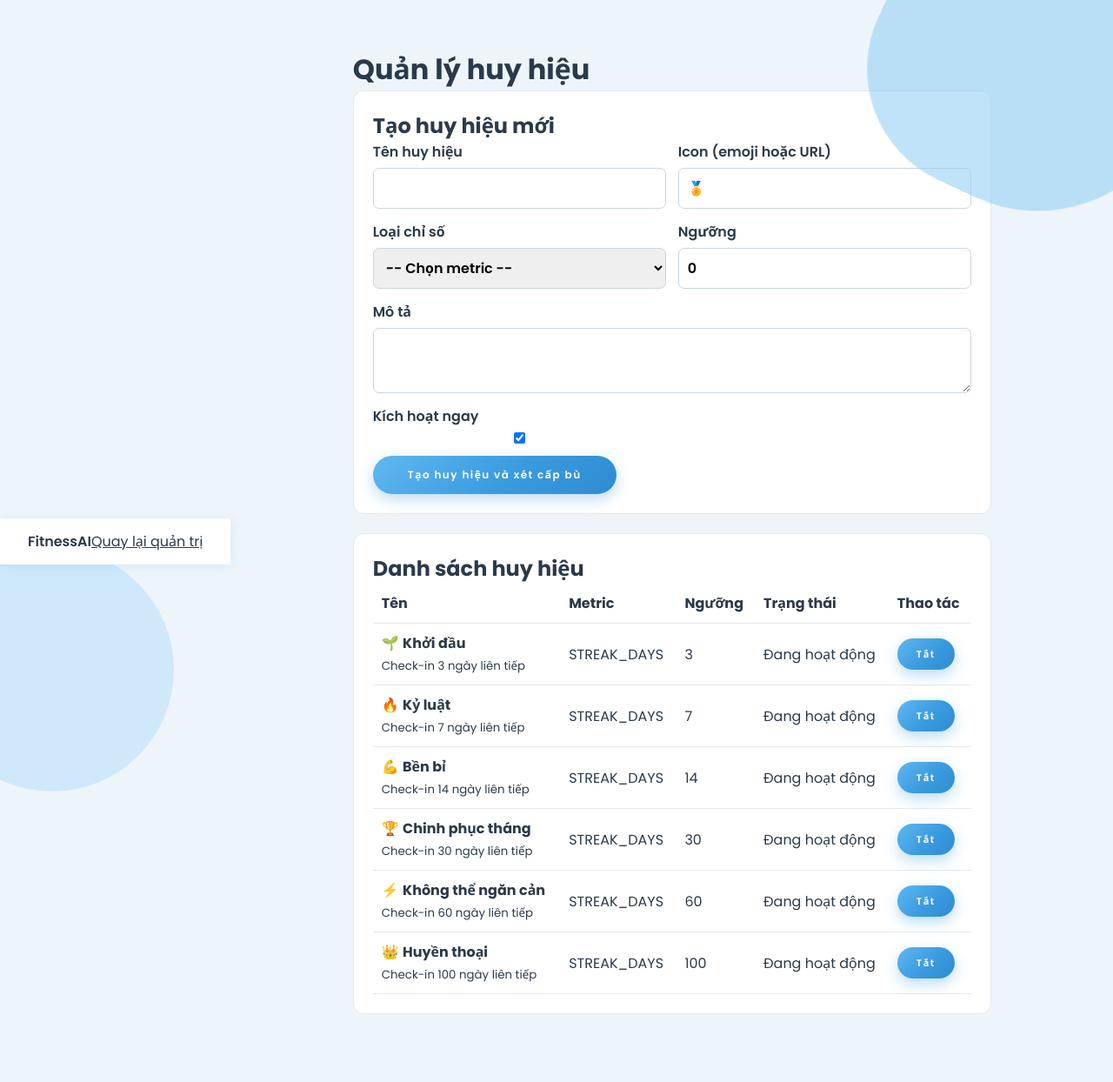
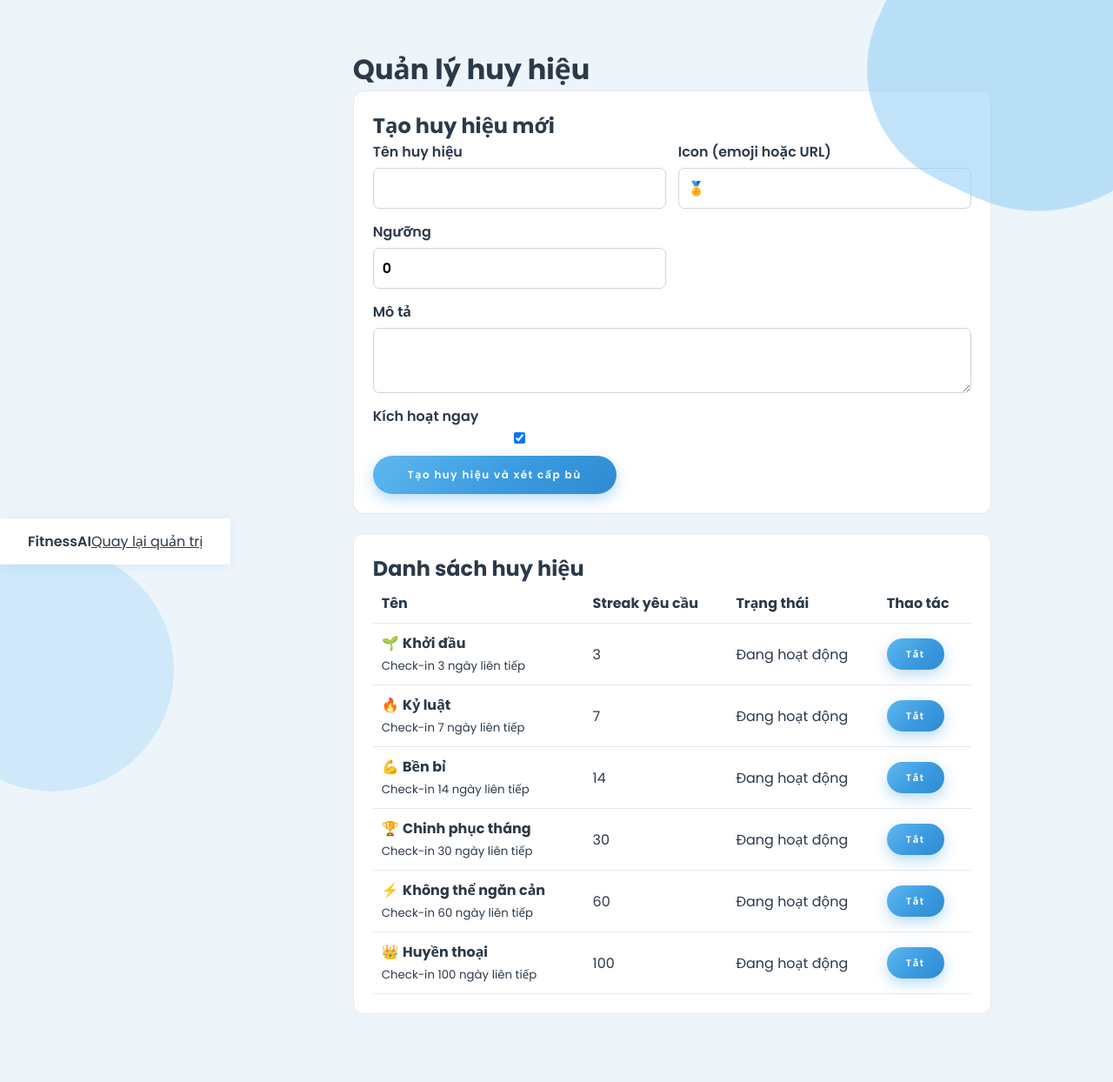
Before and after one commit to thaitu-code/OOP_Java_Project-, a Spring Boot app: page /admin/badges/page in a window 1280 px wide. Shown: the whole page at 87% size. Run offline with Spring Boot 4, Linux system fonts and the light colour scheme; a user stored in the database is signed in; data comes from the database, SQL or seed files in the repository; some of the project's set-up classes (security, data sources, template engines, error pages and the like) are left out, and stand-ins take their place.

Commit message:
fix badge function

```diff
--- a/src/main/java/vn/id/fitnessai/controller/BadgeAdminController.java
+++ b/src/main/java/vn/id/fitnessai/controller/BadgeAdminController.java
@@ -21,7 +21,7 @@ public class BadgeAdminController {
     public List<Map<String, Object>> list() {
         return badgeService.activeBadges().stream().map(b -> Map.<String, Object>of(
                 "id", b.getId(), "name", b.getName(), "description", b.getDescription(),
-                "icon", b.getIcon() == null ? "" : b.getIcon(), "metricType", b.getMetricType(),
+                "icon", b.getIcon() == null ? "" : b.getIcon(),
                 "thresholdValue", b.getThresholdValue(), "active", b.isActive()
         )).toList();
     }
@@ -30,9 +30,9 @@ public class BadgeAdminController {
     @ResponseStatus(HttpStatus.CREATED)
     public Map<String, Object> create(@Valid @RequestBody BadgeCreateRequest request) {
         Badge badge = badgeService.createBadge(request.getName(), request.getDescription(),
-                request.getIcon(), request.getMetricType(), request.getThresholdValue(), request.isActive());
+                request.getIcon(), request.getThresholdValue(), request.isActive());
         return Map.of("id", badge.getId(), "name", badge.getName(),
-                "metricType", badge.getMetricType(), "thresholdValue", badge.getThresholdValue());
+                "thresholdValue", badge.getThresholdValue());
     }
 
     @PatchMapping("/{id}/active")
--- a/src/main/java/vn/id/fitnessai/controller/BadgeAdminPageController.java
+++ b/src/main/java/vn/id/fitnessai/controller/BadgeAdminPageController.java
@@ -5,7 +5,6 @@ import org.springframework.stereotype.Controller;
 import org.springframework.ui.Model;
 import org.springframework.web.bind.annotation.*;
 import vn.id.fitnessai.dto.BadgeCreateRequest;
-import vn.id.fitnessai.enums.BadgeMetricType;
 import vn.id.fitnessai.repository.BadgeRepository;
 import vn.id.fitnessai.service.BadgeService;
 
@@ -19,7 +18,6 @@ public class BadgeAdminPageController {
     @GetMapping
     public String page(Model model) {
         model.addAttribute("badges", badgeRepository.findAll());
-        model.addAttribute("metricTypes", BadgeMetricType.values());
         model.addAttribute("badgeForm", new BadgeCreateRequest());
         return "admin_badges";
     }
@@ -28,12 +26,11 @@ public class BadgeAdminPageController {
     public String create(@ModelAttribute("badgeForm") BadgeCreateRequest form, Model model) {
         try {
             badgeService.createBadge(form.getName(), form.getDescription(), form.getIcon(),
-                    form.getMetricType(), form.getThresholdValue(), form.isActive());
+                     form.getThresholdValue(), form.isActive());
             return "redirect:/admin/badges/page?created=true";
         } catch (RuntimeException ex) {
             model.addAttribute("errorMessage", ex.getMessage());
             model.addAttribute("badges", badgeRepository.findAll());
-            model.addAttribute("metricTypes", BadgeMetricType.values());
             return "admin_badges";
         }
     }
--- a/src/main/java/vn/id/fitnessai/controller/CheckInController.java
+++ b/src/main/java/vn/id/fitnessai/controller/CheckInController.java
@@ -30,7 +30,7 @@ public class CheckInController {
     public List<Map<String, Object>> activeBadges() {
         return badgeService.activeBadges().stream().map(b -> Map.<String, Object>of(
                 "id", b.getId(), "name", b.getName(), "description", b.getDescription(),
-                "icon", b.getIcon() == null ? "" : b.getIcon(), "metricType", b.getMetricType(),
+                "icon", b.getIcon() == null ? "" : b.getIcon(),
                 "thresholdValue", b.getThresholdValue()
         )).toList();
     }
--- a/src/main/java/vn/id/fitnessai/controller/HomeController.java
+++ b/src/main/java/vn/id/fitnessai/controller/HomeController.java
@@ -10,7 +10,6 @@ import vn.id.fitnessai.service.CheckInStreakService;
 import vn.id.fitnessai.service.BadgeService;
 import vn.id.fitnessai.repository.UserRepository;
 import vn.id.fitnessai.entity.User;
-import vn.id.fitnessai.enums.BadgeMetricType;
 
 import java.security.Principal;
 
@@ -42,13 +41,11 @@ public class HomeController {
             model.addAttribute("streakSummary", streak);
             model.addAttribute("activeBadges", activeBadges);
             model.addAttribute("nextStreakBadge", activeBadges.stream()
-                    .filter(badge -> badge.getMetricType() == BadgeMetricType.STREAK_DAYS)
-                    .filter(badge -> badge.getThresholdValue() > streak.currentStreak())
+                    .filter(badge -> badge.getThresholdValue() > streak.highestStreak())
                     .min(java.util.Comparator.comparingLong(vn.id.fitnessai.entity.Badge::getThresholdValue))
                     .orElse(null));
             model.addAttribute("earnedBadges", earnedBadges);
             model.addAttribute("earnedBadgeIds", earnedBadgeIds);
-            model.addAttribute("streakBadgeMetric", BadgeMetricType.STREAK_DAYS);
         }
         return "home";
     }
--- a/src/main/java/vn/id/fitnessai/dto/BadgeCreateRequest.java
+++ b/src/main/java/vn/id/fitnessai/dto/BadgeCreateRequest.java
@@ -5,7 +5,6 @@ import jakarta.validation.constraints.NotNull;
 import jakarta.validation.constraints.Positive;
 import lombok.Getter;
 import lombok.Setter;
-import vn.id.fitnessai.enums.BadgeMetricType;
 
 @Getter
 @Setter
@@ -15,8 +14,6 @@ public class BadgeCreateRequest {
     @NotBlank
     private String description;
     private String icon;
-    @NotNull
-    private BadgeMetricType metricType;
     @Positive
     private long thresholdValue;
     private boolean active = true;
--- a/src/main/java/vn/id/fitnessai/entity/Badge.java
+++ b/src/main/java/vn/id/fitnessai/entity/Badge.java
@@ -3,7 +3,6 @@ package vn.id.fitnessai.entity;
 import jakarta.persistence.*;
 import lombok.Getter; import lombok.NoArgsConstructor;
 import lombok.Setter;
-import vn.id.fitnessai.enums.BadgeMetricType;
 
 import java.time.LocalDateTime;
 
@@ -25,10 +24,6 @@ public class Badge {
     @Column(length=500)
     private String icon;
 
-    @Enumerated(EnumType.STRING)
-    @Column(name="metric_type",nullable=false,length=40)
-    private BadgeMetricType metricType;
-
     @Column(name="threshold_value",nullable=false)
     private long thresholdValue;
 
--- a/src/main/java/vn/id/fitnessai/initializer/DefaultBadgeInitializer.java
+++ b/src/main/java/vn/id/fitnessai/initializer/DefaultBadgeInitializer.java
@@ -3,7 +3,6 @@ package vn.id.fitnessai.initializer;
 import lombok.RequiredArgsConstructor;
 import org.springframework.boot.CommandLineRunner;
 import org.springframework.stereotype.Component;
-import vn.id.fitnessai.enums.BadgeMetricType;
 import vn.id.fitnessai.repository.BadgeRepository;
 import vn.id.fitnessai.service.BadgeService;
 
@@ -25,7 +24,7 @@ public class DefaultBadgeInitializer implements CommandLineRunner {
 
     private void createIfMissing(String name, String description, String icon, long threshold) {
         if (!badgeRepository.existsByNameIgnoreCase(name)) {
-            badgeService.createBadge(name, description, icon, BadgeMetricType.STREAK_DAYS, threshold, true);
+            badgeService.createBadge(name, description, icon, threshold, true);
         }
     }
 }
--- a/src/main/resources/templates/admin_badges.html
+++ b/src/main/resources/templates/admin_badges.html
@@ -36,12 +36,6 @@
             <label>Icon (emoji hoặc URL)
                 <input th:field="*{icon}" maxlength="500" placeholder="🏅">
             </label>
-            <label>Loại chỉ số
-                <select th:field="*{metricType}" required>
-                    <option value="">-- Chọn metric --</option>
-                    <option th:each="metric : ${metricTypes}" th:value="${metric}" th:text="${metric}"></option>
-                </select>
-            </label>
             <label>Ngưỡng
                 <input th:field="*{thresholdValue}" type="number" min="1" required>
             </label>
@@ -57,11 +51,10 @@
     <section class="badge-panel">
         <h2>Danh sách huy hiệu</h2>
         <table class="badge-table">
-            <thead><tr><th>Tên</th><th>Metric</th><th>Ngưỡng</th><th>Trạng thái</th><th>Thao tác</th></tr></thead>
+            <thead><tr><th>Tên</th><th>Streak yêu cầu</th><th>Trạng thái</th><th>Thao tác</th></tr></thead>
             <tbody>
             <tr th:each="badge : ${badges}">
                 <td><span th:text="${badge.icon != null ? badge.icon : '🏅'}"></span> <strong th:text="${badge.name}"></strong><br><small th:text="${badge.description}"></small></td>
-                <td th:text="${badge.metricType}"></td>
                 <td th:text="${badge.thresholdValue}"></td>
                 <td th:text="${badge.active ? 'Đang hoạt động' : 'Đã tắt'}"></td>
                 <td>
```
Also changed, not shown: src/main/java/vn/id/fitnessai/enums/BadgeMetricType.java (deleted, +0 -9 lines), src/main/java/vn/id/fitnessai/service/BadgeService.java (+8 -22 lines), src/main/resources/templates/home.html (+5 -7 lines).
